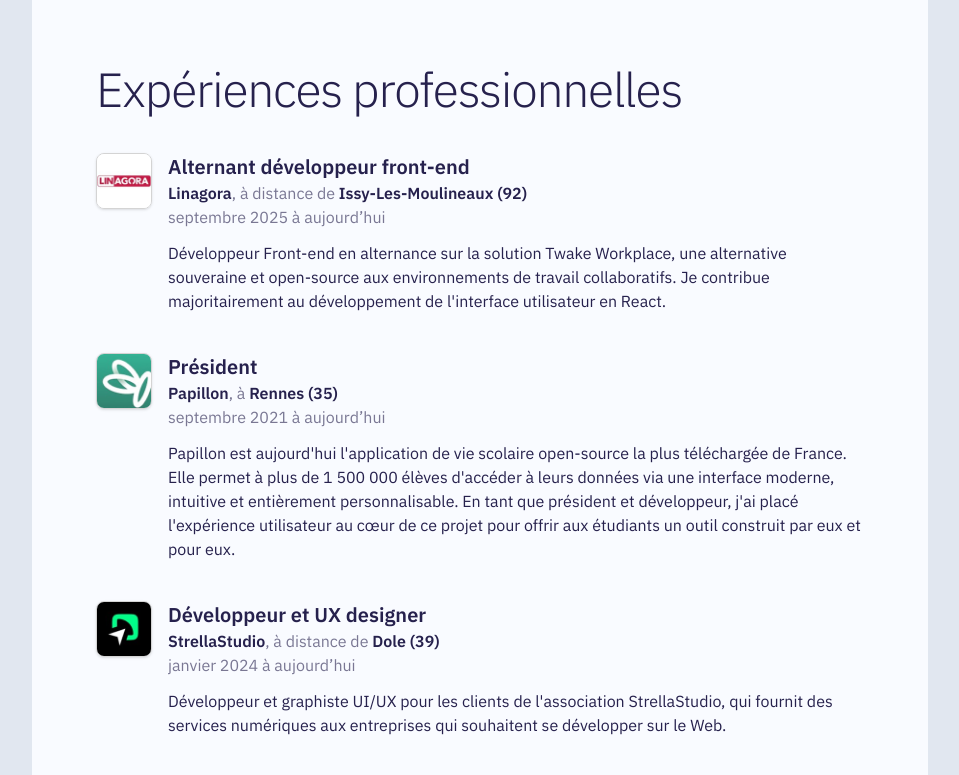
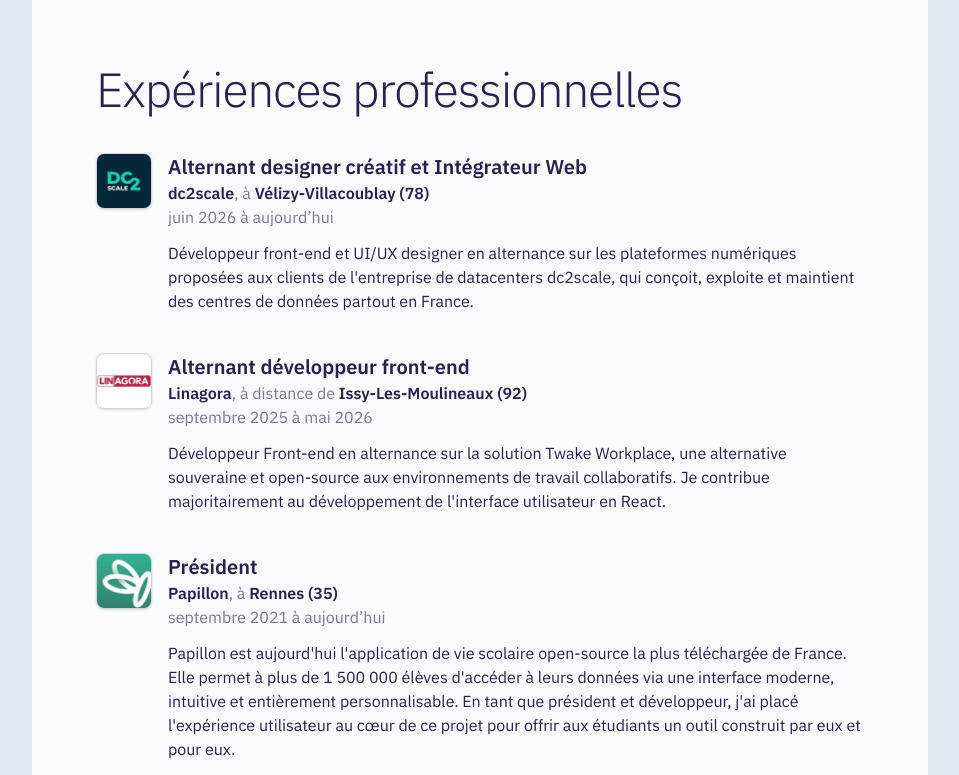
Before and after one commit to ecnivtwelve/vincelinise.com, a Next.js app: page / in a window 1280 px wide. Shown: the part 4273-5048 px from the top of the page, without its empty margins (160-1119 px from the left). Built offline with nearby package versions, Linux system fonts and the light colour scheme.

Commit message:
feat: add new experience entry for dc2scale and update existing entry for Linagora

```diff
--- a/app/components/Experience/Experience.tsx
+++ b/app/components/Experience/Experience.tsx
@@ -4,11 +4,22 @@
 const Experience = () => {
   const experiences = [
     {
+      logo: "/exp-dc2.jpg",
+      title: "Alternant designer créatif et Intégrateur Web",
+      company: "dc2scale",
+      location: "Vélizy-Villacoublay (78)",
+      date: "juin 2026 à aujourd’hui",
+      description:
+        "Développeur front-end et UI/UX designer en alternance sur les plateformes numériques proposées aux clients de l'entreprise de datacenters dc2scale, qui conçoit, exploite et maintient des centres de données partout en France.",
+      remote: false,
+      link: "https://dc2scale.fr/"
+    },
+    {
       logo: "/exp-lina.jpg",
       title: "Alternant développeur front-end",
       company: "Linagora",
       location: "Issy-Les-Moulineaux (92)",
-      date: "septembre 2025 à aujourd’hui",
+      date: "septembre 2025 à mai 2026",
       description:
         "Développeur Front-end en alternance sur la solution Twake Workplace, une alternative souveraine et open-source aux environnements de travail collaboratifs. Je contribue majoritairement au développement de l'interface utilisateur en React.",
       remote: true,
```
Also changed, not shown: public/exp-dc2.jpg (added).
